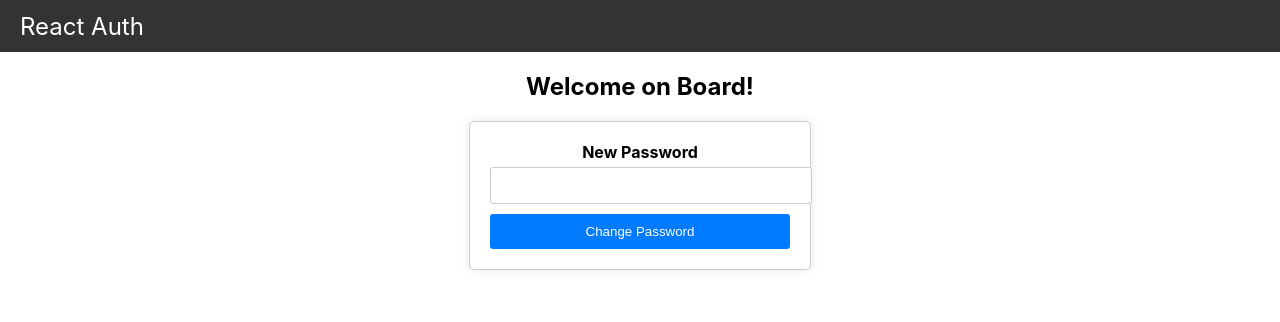
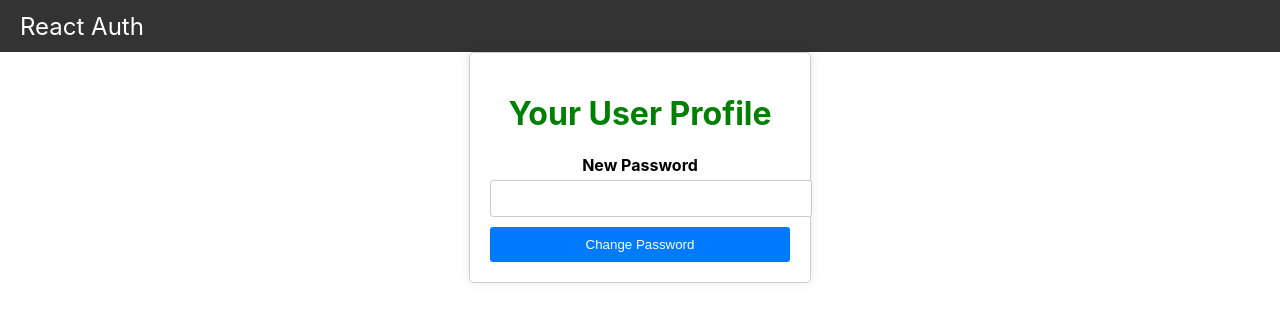
Before and after one commit to bubun123-git/authentication_project, a React (Create React App) app: page /profile in a window 1280 px wide. Shown: the top 322 px of the page. Built offline with nearby package versions, Linux system fonts and the light colour scheme; sample sign-in values are in the browser's storage.

Commit message:
worked on Logout

```diff
--- a/src/App.js
+++ b/src/App.js
@@ -1,31 +1,35 @@
-import React from 'react'; // Make sure to import React
-import AuthForm from './Component/Auth/AuthForm';
+import React, { useContext } from 'react';
+import { Route, Switch, Redirect } from 'react-router-dom';
+import AuthContext from './Store/Auth-context';
 import './App.css';
-import { Route } from 'react-router-dom';
 import Layout from './MainNavigation/Layout';
 import StartingPage from './Component/StartingPage/StartingPage';
+import AuthForm from './Component/Auth/AuthForm';
 import ProfileForm from './Component/Profile/ProfileForm';
 
+function App() {
+  const authCtx = useContext(AuthContext);
 
-function App() {
   return (
-    <div className='App'>
-
-      <Layout />
-
-
-      <Route path='/' >
+    <div className="App">
+      <Layout>
+        <Switch>
+          <Route path="/" exact>
             <StartingPage />
           </Route>
-      <Route path='/login' >
+          {!authCtx.isLoggedIn && (
+            <Route path="/login">
               <AuthForm />
             </Route>
-      <Route path='/profile' >
+          )}
+          {authCtx.isLoggedIn && (
+            <Route path="/profile">
               <ProfileForm />
             </Route>
-      <Route path='*' element={<StartingPage />} />
-
-
+          )}
+          <Redirect to="/" />
+        </Switch>
+      </Layout>
     </div>
   );
 }
--- a/src/Component/Profile/ProfileForm.js
+++ b/src/Component/Profile/ProfileForm.js
@@ -34,6 +34,10 @@ const ProfileForm = () => {
 
     return (
         <form onSubmit={submitHandler} className='form'>
+            <div style={{ color: 'green' }}>
+                <h1> Your User Profile</h1>
+            </div>
+
             <div>
                 <label className='label' htmlFor="'new-password">New Password</label>
                 <input className='input[type="password"]' type='password' id='new-password' minLength='7' ref={newPasswordInputRef}></input>
--- a/src/Store/Auth-context.js
+++ b/src/Store/Auth-context.js
@@ -8,16 +8,20 @@ const AuthContext = React.createContext({
 });
 
 export const AuthContextProvider = (props) => {
-    const [token, setToken] = useState(null);
+    const initialToken = localStorage.getItem('token');
+    const [token, setToken] = useState(initialToken);
 
     const userIsLoggedIn = !!token;
 
     const logInHandler = (token) => {
         setToken(token);
-    };
+        localStorage.setItem('token', token);
+    }
+        ;
 
     const logOutHandler = () => {
         setToken(null);
+        localStorage.removeItem('token');
     };
 
     const contextValue = {
```
Lines whose indentation alone changed are shown as unchanged.
